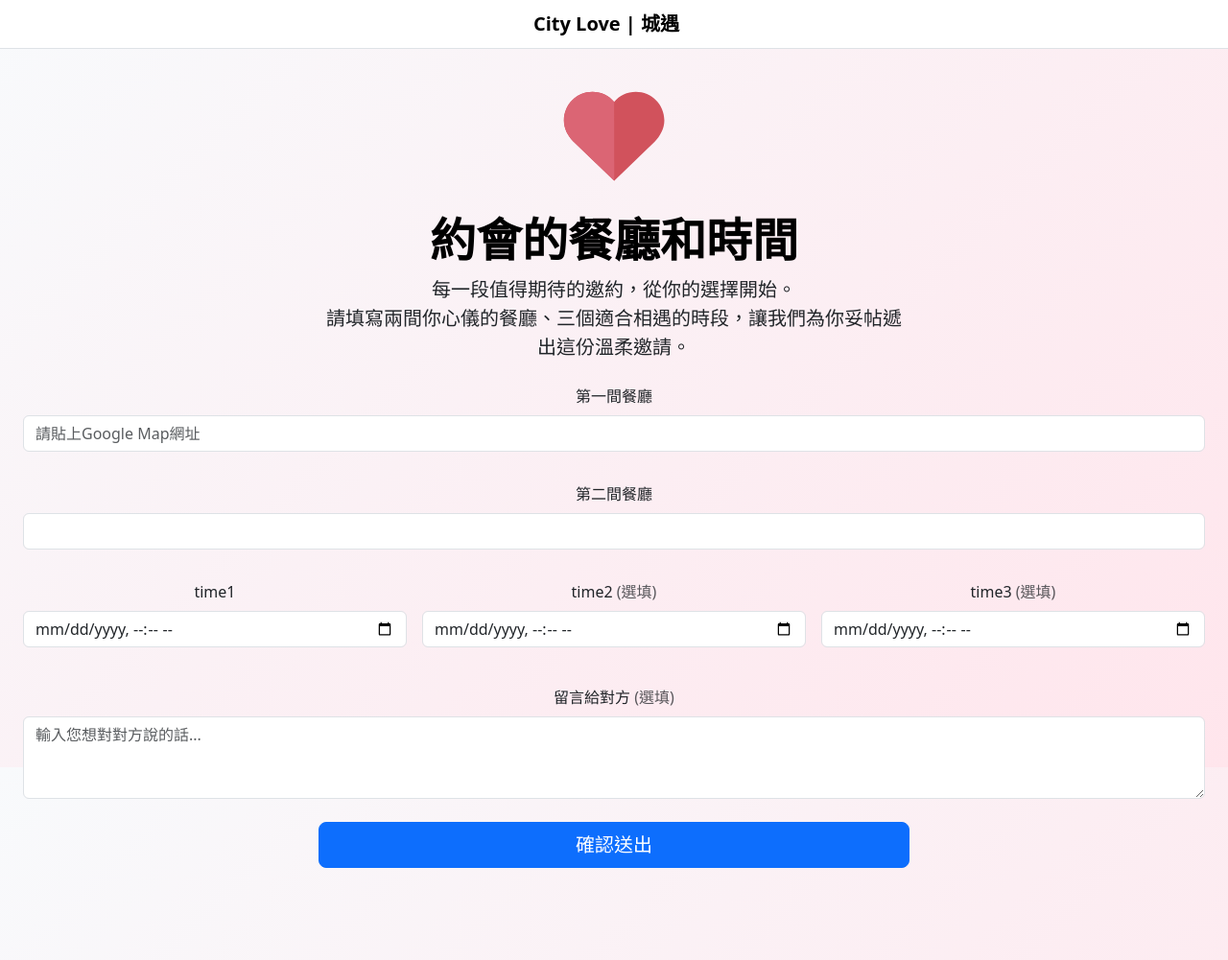
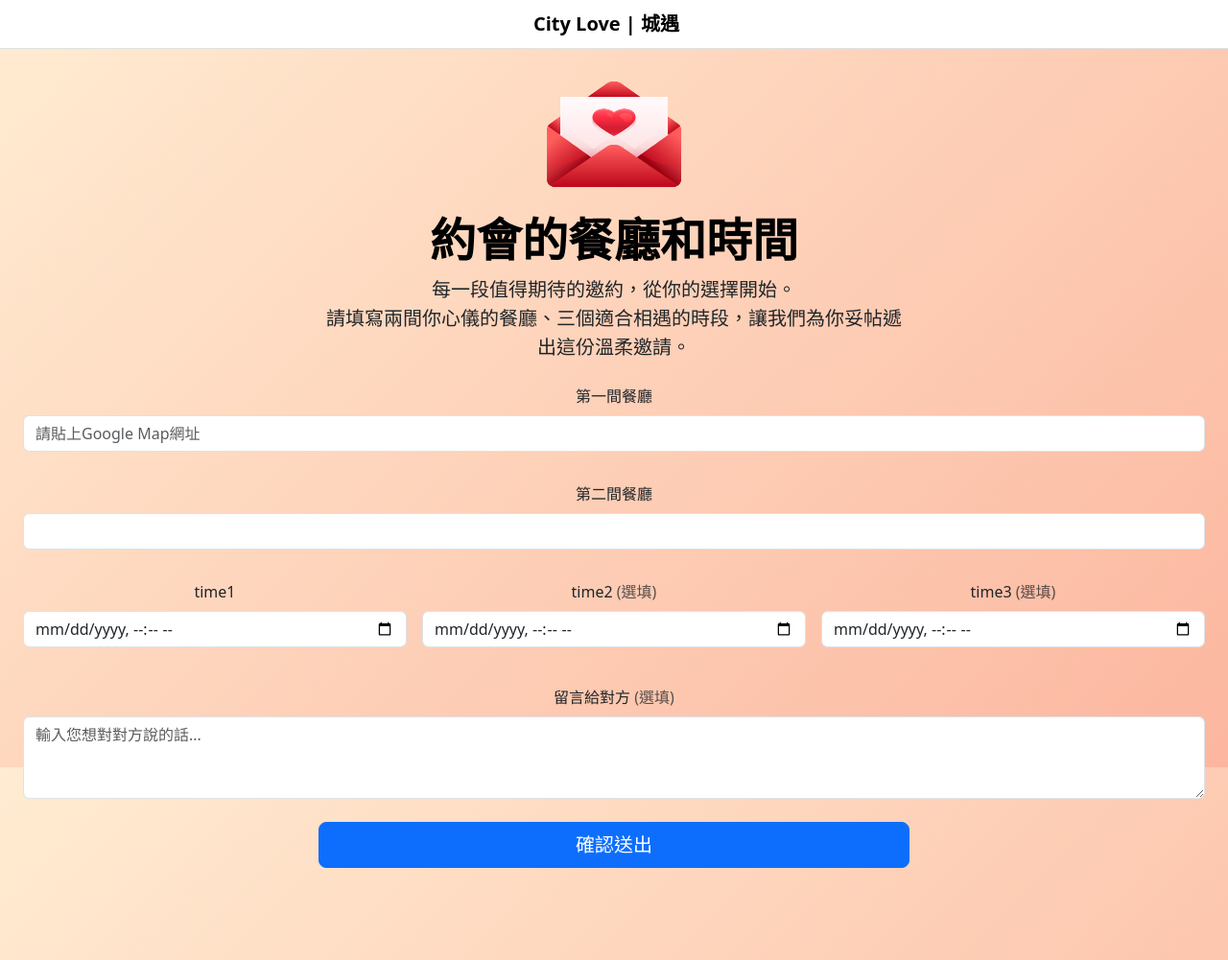
Before and after one commit to citylovecommunity/linebot, a Flask app: page /rest_r1 in a window 1280 px wide. Shown: the whole page at 96% size. Run offline with Flask 3, Linux system fonts and the light colour scheme; some libraries are stand-ins or nearby versions.

Commit message:
速改介面成橘色

```diff
--- a/form_app/app.py
+++ b/form_app/app.py
@@ -165,13 +165,15 @@ def invitation():
             return render_template('error.html', message=str(e))
         return render_template('thank_you.html',
                                message="""
+                               已傳送邀請給對方
                                """,
-                               header='已傳送Like❤️❤️❤️')
+                               header='✅您已傳送邀請')
     return render_template('confirm.html',
-                           message="""
+                           message=f"""
+                           要傳送邀請給{get_proper_name(matching_info)}嗎？
                            """,
-                           header=f'將 Like 傳送給{get_proper_name(matching_info)}嗎？',
-                           btn_name='我想傳送 Like',
+                           header=f'傳送邀請',
+                           btn_name='確認傳送',
                            action_url=url_for('invitation'))
 
 
--- a/form_app/templates/base.html
+++ b/form_app/templates/base.html
@@ -14,7 +14,7 @@
         }
 
         body {
-            background: linear-gradient(135deg, #f8fafc 0%, #ffe5ec 100%);
+            background: linear-gradient(135deg, #ffecd2 0%, #fcb69f 100%);
             min-height: 100vh;
             display: flex;
             flex-direction: column;
@@ -31,8 +31,8 @@
     </nav>
 
     <div class="content-wrapper px-4 pb-5 my-2 text-center">
-        <img class="d-block mx-auto mb-4" src="{{ url_for('static', filename='images/love-svgrepo-com.svg') }}"
-            alt="Logo" width="144" height="114">
+        <img class="d-block mx-auto mb-4" src="{{ url_for('static', filename='images/love-letter.png') }}" alt="Logo"
+            width="144" height="114">
         {% block content %}{% endblock %}
     </div>
 
```
Also changed, not shown: form_app/static/images/love-letter (1).png (added), form_app/static/images/love-letter.png (added).
